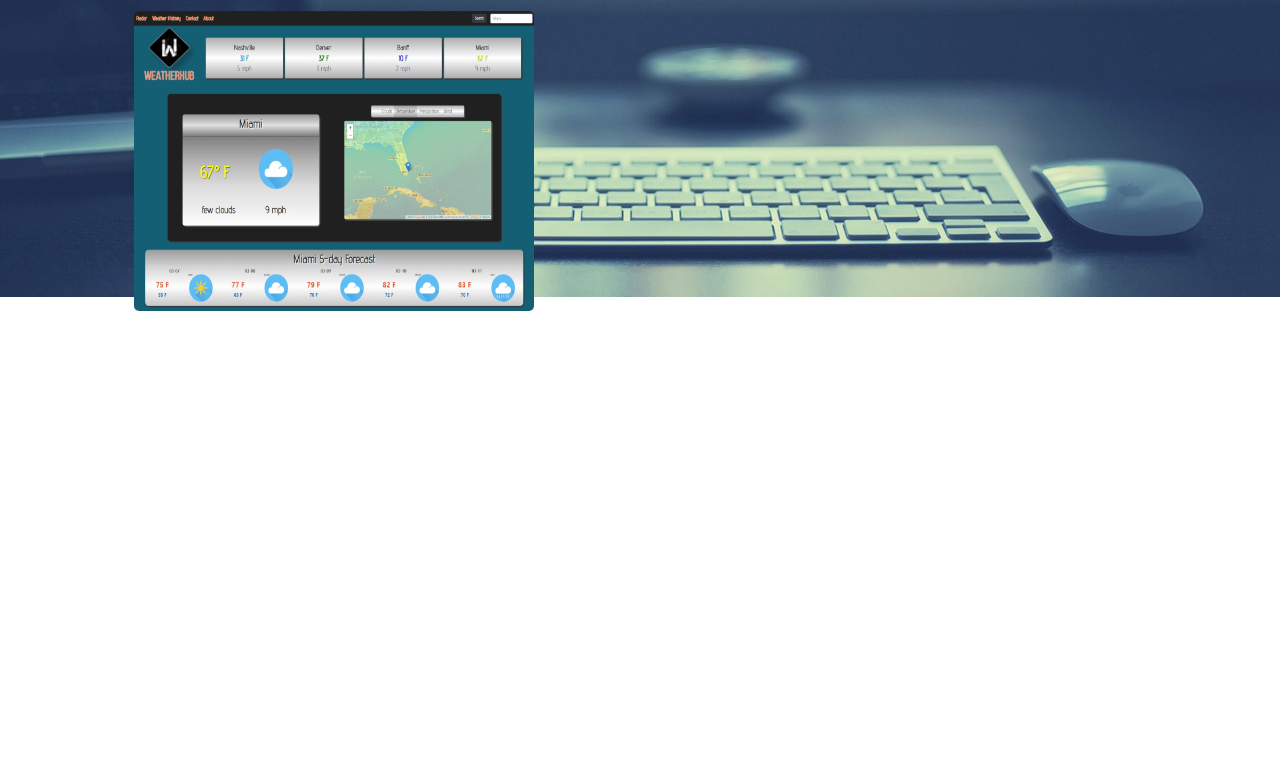
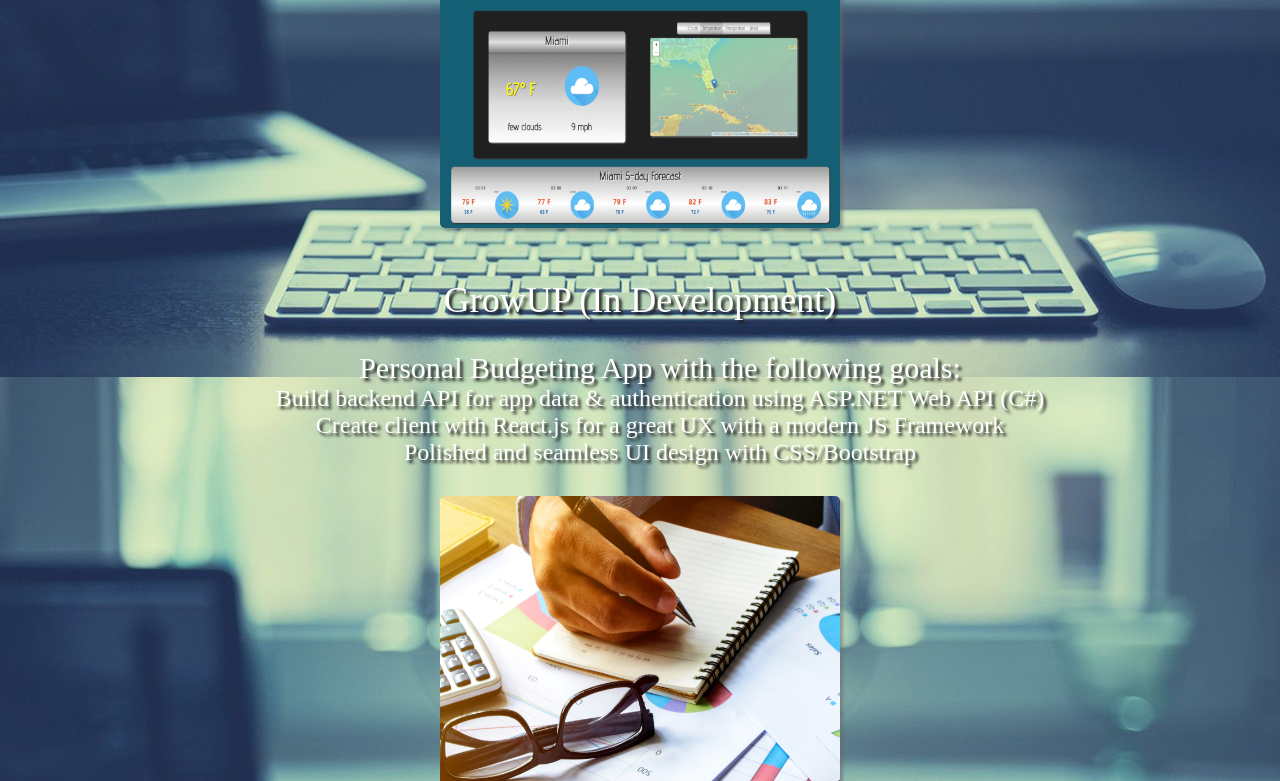
Before and after one commit to Carpmenter/Carpmenter.github.io, a website: page projects.html in a window 1280 px wide. Shown: the part 423-1204 px from the top of the page. Before the commit the page ends 869 px from the top, so only its background shows below. Drawn offline with nearby package versions, Linux system fonts and the light colour scheme; a web font is replaced by a local one.

Commit message:
Project page update | overall update

```diff
--- a/index.css
+++ b/index.css
@@ -1,7 +1,14 @@
 body {
-    background-image: url('images/WebDevBK.jpg');
-    background-repeat: no-repeat;
-    background-size: 100%;
+    background: url('images/WebDevBK.jpg') no-repeat center center fixed;
+    background-size: cover;
+}
+.p-page{
+    background-image:
+    linear-gradient(
+      rgba(0, 0, 0, 0.5),
+      rgba(0, 0, 0, 0.5)
+    ),
+    url('images/WebDevBK.jpg');
 }
 nav {
     width: 100%;
@@ -39,22 +46,43 @@ nav {
 }
 #main-projects{
     padding: 10%;
-    background-position: center;
+    padding-top: 5%;
     color: white;
     font-size: 36px;
+    text-shadow: 3px 3px 3px rgb(27, 27, 27);
     font-family: 'Shadows Into Light Two';
+    text-align: center;
 }
-#project-img{
-    background-image: url('images/WeatherHUB.jpg');
-    background-repeat: no-repeat;
+#proj1-img{
+    background: url('images/WeatherHUB.jpg') no-repeat center;
     background-size: 400px 300px;
     height: 300px;
     width: 400px;
+    margin: auto;
     border-radius: 5px;
-
+    box-shadow: 3px 3px 3px rgba(104, 104, 104, 0.541);
 }
+#proj1-img:hover{
+    cursor: pointer;
+    box-shadow: inset 0 0 0 1000px rgba(255, 255, 255, 0.2);
+}
+#proj2-img{
+    background: url('images/budgetIdea.jpg') no-repeat center;
+    background-size: 400px 300px;
+    height: 300px;
+    width: 400px;
+    margin: auto;
+    border-radius: 5px;
+    box-shadow: 3px 3px 3px rgba(104, 104, 104, 0.541);
+}
+#proj2-img:hover{
+    cursor: pointer;
+    box-shadow: inset 0 0 0 1000px rgba(255, 255, 255, 0.2);
+}
+#main-projects ul { font-size: 30px;}
 #main-projects ul li{
     font-size: 24px;
+    list-style: none;
 }
 #main-contact{
     padding: 15%;
--- a/projects.html
+++ b/projects.html
@@ -1,5 +1,5 @@
 <!doctype html>
-<html>
+<html id="projects-page">
     <head>
         <!--Google Fonts-->
         <link href='https://fonts.googleapis.com/css?family=Advent Pro' rel='stylesheet'>
@@ -22,6 +22,7 @@
         </header>
         <main>
             <div id="main-projects">
+                <div style="margin-bottom: 5%;">
                     <div>WeatherHUB
                             <ul>Goals for the Project
                                 <li>Experience building a JavaScript project with API integration</li>
@@ -29,7 +30,18 @@
                                 <li>Get better with CSS</li>
                             </ul>
                     </div>
-                <div id="project-img"></div>
+                    <a href="http://64.255.142.156:8080/WeatherHUB/main.html"><div id="proj1-img"></div></a>
+                </div>
+                <div style="margin-top: 5%;">
+                    <div>GrowUP (In Development)
+                        <ul>Personal Budgeting App with the following goals:
+                            <li>Build backend API for app data & authentication using ASP.NET Web API (C#)</li>
+                            <li>Create client with React.js for a great UX with a modern JS Framework</li>
+                            <li>Polished and seamless UI design with CSS/Bootstrap</li>
+                        </ul>
+                    </div>
+                    <a href="https://github.com/Carpmenter/GrowUP"><div id="proj2-img"></div></a>
+                </div>
             </div>
         </main>
 
--- a/transitions.js
+++ b/transitions.js
@@ -6,6 +6,12 @@
 
         const link = $(this).attr("href");
         console.log(link);
+        // Eventually remove this logic and and a color background for each project
+        if (link === 'projects.html'){
+            $('body').addClass('p-page');
+        } else{
+            $('body').removeClass('p-page');
+        }
 
         window.history.pushState(null, null, link);
 
```
Also changed, not shown: images/budgetIdea.jpg (added). Lines whose indentation alone changed are shown as unchanged.
